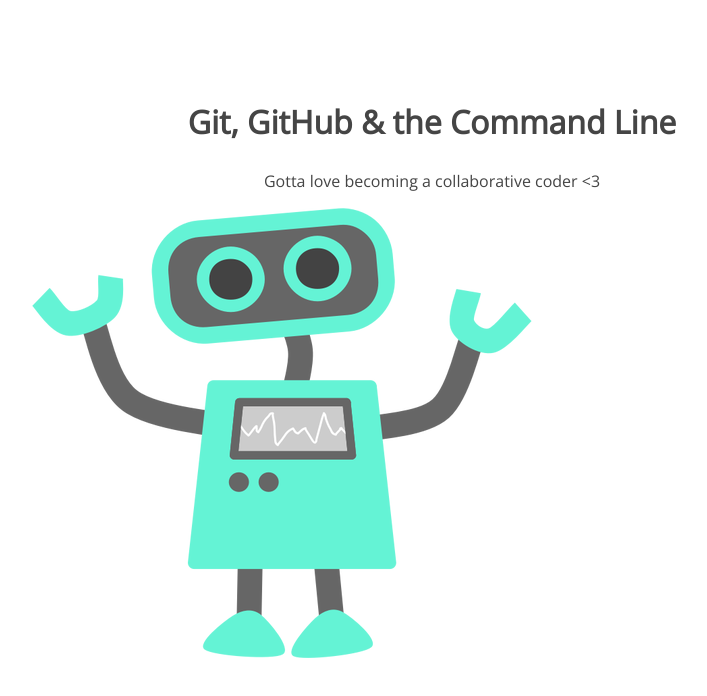
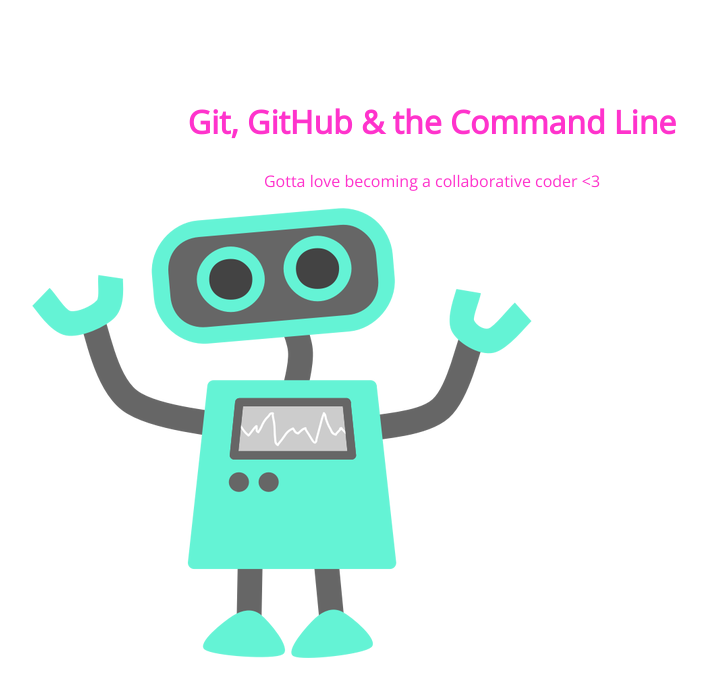
Before and after one commit to GinaMarieD/105-project, a plain HTML site: page index.html in a window 1280 px wide. Shown: the whole page, without its empty margins (208-915 px from the left). Drawn offline with nearby package versions, Linux system fonts and the light colour scheme.

Commit message:
git reset HEADER 1 color

```diff
--- a/css/style.css
+++ b/css/style.css
@@ -5,7 +5,7 @@ section {
 section h1,
 section p {
 	text-align: center;
-	color: #454545;
+	color: #ff33cc;
 }
 section h1 {
 	font: 32px 'Open Sans';
```
